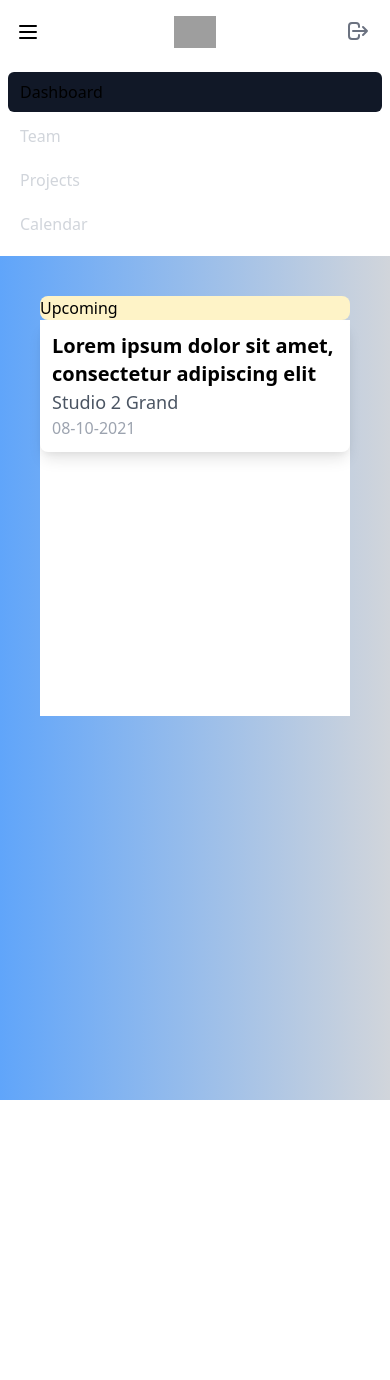
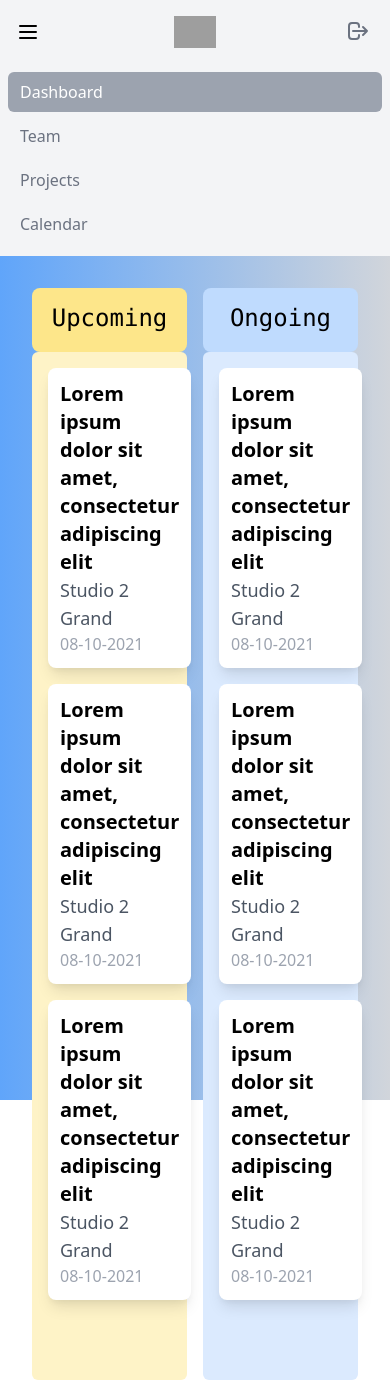
Before and after one commit to mohdenny/itops_event, a React (Create React App) app in the folder client/: page / in a window 390 px wide. Before the commit the page ends 1100 px from the top, so only its background shows below. Built offline with nearby package versions, Linux system fonts and the light colour scheme; grey boxes are pictures that could not be loaded.

Commit message:
landing page

```diff
--- a/client/src/components/layout/Landing.js
+++ b/client/src/components/layout/Landing.js
@@ -3,15 +3,50 @@ import React, { Fragment } from 'react';
 const Landing = () => {
     return (
         <Fragment>
-            <div className='bg-main p-10 bg-gradient-to-r from-blue-400 to-gray-300 w-full h-screen'>
-                <div className='card h-full'>
-                    <div className='card-header bg-yellow-100 rounded-lg'>Upcoming</div>
-                    <div className='card-body h-full rounded-md'>
-                        <div className='card-content bg-white grid grid-rows-3 grid-flow-col'>
-                            <div className='p-3 bg-white rounded-lg shadow-lg'>
-                                <p className='font-bold text-xl overflow-ellipsis'>Lorem ipsum dolor sit amet, consectetur adipiscing elit</p>
-                                <p className='text-gray-600 text-lg'>Studio 2 Grand </p>
-                                <p className='text-gray-400 text-base'>08-10-2021</p>
+            <div className='bg-main p-8 bg-gradient-to-r from-blue-400 to-gray-300 w-full h-screen'>
+                <div className='grid grid-cols-2 gap-4'>
+                    <div className='card h-full'>
+                        <div className='card-header bg-yellow-200 h-16 text-center py-3.5 text-2xl font-mono rounded-lg'>Upcoming</div>
+                        <div className='card-body h-full bg-yellow-100 rounded-md'>
+                            <div className='card-content p-4 grid grid-flow-row auto-rows-max gap-4'>
+                                <div className='p-3 bg-white rounded-lg shadow-lg'>
+                                    <p className='font-bold text-xl overflow-ellipsis'>Lorem ipsum dolor sit amet, consectetur adipiscing elit</p>
+                                    <p className='text-gray-600 text-lg'>Studio 2 Grand </p>
+                                    <p className='text-gray-400 text-base'>08-10-2021</p>
+                                </div>
+                                <div className='p-3 bg-white rounded-lg shadow-lg'>
+                                    <p className='font-bold text-xl overflow-ellipsis'>Lorem ipsum dolor sit amet, consectetur adipiscing elit</p>
+                                    <p className='text-gray-600 text-lg'>Studio 2 Grand </p>
+                                    <p className='text-gray-400 text-base'>08-10-2021</p>
+                                </div>
+                                <div className='p-3 bg-white rounded-lg shadow-lg'>
+                                    <p className='font-bold text-xl overflow-ellipsis'>Lorem ipsum dolor sit amet, consectetur adipiscing elit</p>
+                                    <p className='text-gray-600 text-lg'>Studio 2 Grand </p>
+                                    <p className='text-gray-400 text-base'>08-10-2021</p>
+                                </div>
+                            </div>
+                        </div>
+                    </div>
+
+                    <div className='card h-full'>
+                        <div className='card-header bg-blue-200 h-16 text-center py-3.5 text-2xl font-mono rounded-lg'>Ongoing</div>
+                        <div className='card-body h-full bg-blue-100 rounded-md'>
+                            <div className='card-content p-4 grid grid-flow-row auto-rows-max gap-4'>
+                                <div className='p-3 bg-white rounded-lg shadow-lg'>
+                                    <p className='font-bold text-xl overflow-ellipsis'>Lorem ipsum dolor sit amet, consectetur adipiscing elit</p>
+                                    <p className='text-gray-600 text-lg'>Studio 2 Grand </p>
+                                    <p className='text-gray-400 text-base'>08-10-2021</p>
+                                </div>
+                                <div className='p-3 bg-white rounded-lg shadow-lg'>
+                                    <p className='font-bold text-xl overflow-ellipsis'>Lorem ipsum dolor sit amet, consectetur adipiscing elit</p>
+                                    <p className='text-gray-600 text-lg'>Studio 2 Grand </p>
+                                    <p className='text-gray-400 text-base'>08-10-2021</p>
+                                </div>
+                                <div className='p-3 bg-white rounded-lg shadow-lg'>
+                                    <p className='font-bold text-xl overflow-ellipsis'>Lorem ipsum dolor sit amet, consectetur adipiscing elit</p>
+                                    <p className='text-gray-600 text-lg'>Studio 2 Grand </p>
+                                    <p className='text-gray-400 text-base'>08-10-2021</p>
+                                </div>
                             </div>
                         </div>
                     </div>
--- a/client/src/components/layout/Navbar.js
+++ b/client/src/components/layout/Navbar.js
@@ -3,7 +3,7 @@ import React, { Fragment } from 'react';
 const Navbar = () => {
   return (
     <Fragment>
-      <nav className="bg-white">
+      <nav className="bg-gray-100">
         <div className="max-w-7xl mx-auto px-2 sm:px-6 lg:px-8">
           <div className="relative flex items-center justify-between h-16">
             <div className="absolute inset-y-0 left-0 flex items-center sm:hidden">
@@ -19,24 +19,24 @@ const Navbar = () => {
             </div>
             <div className="flex-1 flex items-center justify-center sm:items-stretch sm:justify-start">
               <div className="flex-shrink-0 flex items-center">
-                <img className="block lg:hidden h-8 w-auto" src="https://tailwindui.com/img/logos/workflow-mark-indigo-500.svg" alt="Workflow" />
-                <img className="hidden lg:block h-8 w-auto" src="https://tailwindui.com/img/logos/workflow-logo-indigo-500-mark-white-text.svg" alt="Workflow" />
+                <img class="block lg:hidden h-8 w-auto" src="https://tailwindui.com/img/logos/workflow-mark-indigo-500.svg" alt="Workflow" />
+                <img class="hidden lg:block h-8 w-auto" src="https://tailwindui.com/img/logos/workflow-logo-indigo-500-mark-white-text.svg" alt="Workflow" />
               </div>
               <div className="hidden sm:block sm:ml-6">
                 <div className="flex space-x-4">
-                  <a href="#" className="bg-blue-400 text-white px-3 py-2 rounded-md text-sm font-medium" aria-current="page">Dashboard</a>
+                  <a href="#" className="bg-gray-400 text-white px-3 py-2 rounded-md text-sm font-medium" aria-current="page">Dashboard</a>
 
-                  <a href="#" className="text-gray-500 hover:bg-blue-200 hover:text-black px-3 py-2 rounded-md text-sm font-medium">Team</a>
+                  <a href="#" className="text-gray-500 hover:bg-gray-200 hover:text-black px-3 py-2 rounded-md text-sm font-medium">Team</a>
 
-                  <a href="#" className="text-gray-500 hover:bg-blue-200 hover:text-black px-3 py-2 rounded-md text-sm font-medium">Projects</a>
+                  <a href="#" className="text-gray-500 hover:bg-gray-200 hover:text-black px-3 py-2 rounded-md text-sm font-medium">Projects</a>
 
-                  <a href="#" className="text-gray-500 hover:bg-blue-200 hover:text-black px-3 py-2 rounded-md text-sm font-medium">Calendar</a>
+                  <a href="#" className="text-gray-500 hover:bg-gray-200 hover:text-black px-3 py-2 rounded-md text-sm font-medium">Calendar</a>
                 </div>
               </div>
             </div>
             <div className="absolute inset-y-0 right-0 flex items-center pr-2 sm:static sm:inset-auto sm:ml-6 sm:pr-0">
               <div className="ml-3 relative">
-                <button className="bg-white p-1 rounded-full text-gray-500 hover:text-black focus:outline-none focus:ring-2 focus:ring-offset-2 focus:ring-offset-blue-200 focus:ring-blue-200">
+                <button className="to-gray-200 p-1 rounded-full text-gray-500 hover:text-black focus:outline-none focus:ring-2 focus:ring-offset-2 focus:ring-offset-blue-200 focus:ring-gray-200">
                   <span className="sr-only">Logout</span>
                   <svg xmlns="http://www.w3.org/2000/svg" className="h-6 w-6" fill="none" viewBox="0 0 24 24" stroke="currentColor">
                     <path stroke-linecap="round" stroke-linejoin="round" stroke-width="2" d="M17 16l4-4m0 0l-4-4m4 4H7m6 4v1a3 3 0 01-3 3H6a3 3 0 01-3-3V7a3 3 0 013-3h4a3 3 0 013 3v1" />
@@ -49,13 +49,13 @@ const Navbar = () => {
 
         <div className="sm:hidden" id="mobile-menu">
           <div className="px-2 pt-2 pb-3 space-y-1">
-            <a href="#" className="bg-gray-900 text-black block px-3 py-2 rounded-md text-base font-medium" aria-current="page">Dashboard</a>
+            <a href="#" className="bg-gray-400 text-white block px-3 py-2 rounded-md text-base font-medium" aria-current="page">Dashboard</a>
 
-            <a href="#" className="text-gray-300 hover:bg-gray-700 hover:text-black block px-3 py-2 rounded-md text-base font-medium">Team</a>
+            <a href="#" className="text-gray-500 hover:bg-gray-200 hover:text-black block px-3 py-2 rounded-md text-base font-medium">Team</a>
 
-            <a href="#" className="text-gray-300 hover:bg-gray-700 hover:text-black block px-3 py-2 rounded-md text-base font-medium">Projects</a>
+            <a href="#" className="text-gray-500 hover:bg-gray-200 hover:text-black block px-3 py-2 rounded-md text-base font-medium">Projects</a>
 
-            <a href="#" className="text-gray-300 hover:bg-gray-700 hover:text-black block px-3 py-2 rounded-md text-base font-medium">Calendar</a>
+            <a href="#" className="text-gray-500 hover:bg-gray-200 hover:text-black block px-3 py-2 rounded-md text-base font-medium">Calendar</a>
           </div>
         </div>
       </nav>
```
